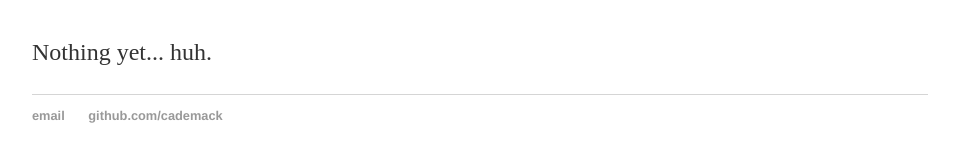
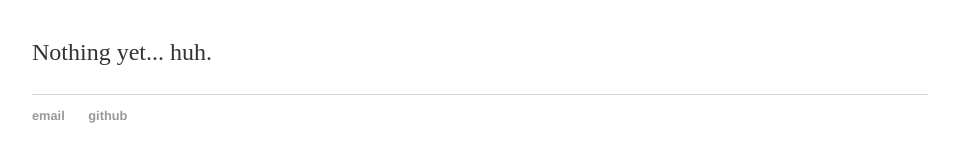
Before and after one commit to cademack/cademack.github.io, a Jekyll site: the page built from about.html, in a window 1280 px wide. Shown: the part 161-323 px from the top of the page, without its empty margins (160-1119 px from the left). Built offline with Jekyll 4.4.1, drawn with Linux system fonts in a browser that asks for light colours.

Commit message:
updated main

```diff
--- a/_layouts/default.html
+++ b/_layouts/default.html
@@ -1,6 +1,7 @@
 <!DOCTYPE html>
 	<html>
 		<head>
+			<meta charset="utf-8">
 			<title>{{ page.title }}</title>
 			<!-- link to main stylesheet -->
 			<link rel="stylesheet" type="text/css" href="/css/main.css">
@@ -21,7 +22,7 @@
 			<footer>
 	    		<ul>
 	        		<li><a href="mailto:cmack17@uncc.edu">email</a></li>
-	        		<li><a href="https://github.com/cademack">github.com/cademack</a></li>
+	        		<li><a href="https://github.com/cademack">github</a></li>
 				</ul>
 			</footer>
 		</body>
--- a/about.html
+++ b/about.html
@@ -2,8 +2,8 @@
 layout: default
 title: About Cade
 ---
-<div class="blurb">
+<div>
 	<h1>About me</h1>
 	<p>Nothing yet... huh.</p>
 
-</div><!-- update pls /.blurb -->
+</div>
```
